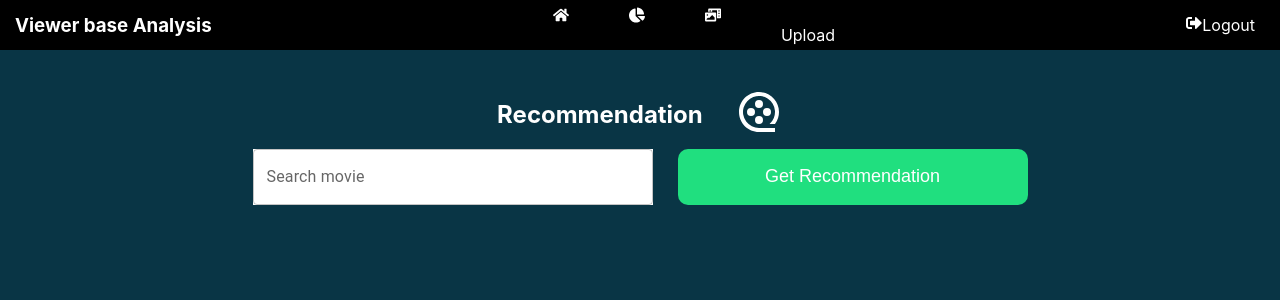
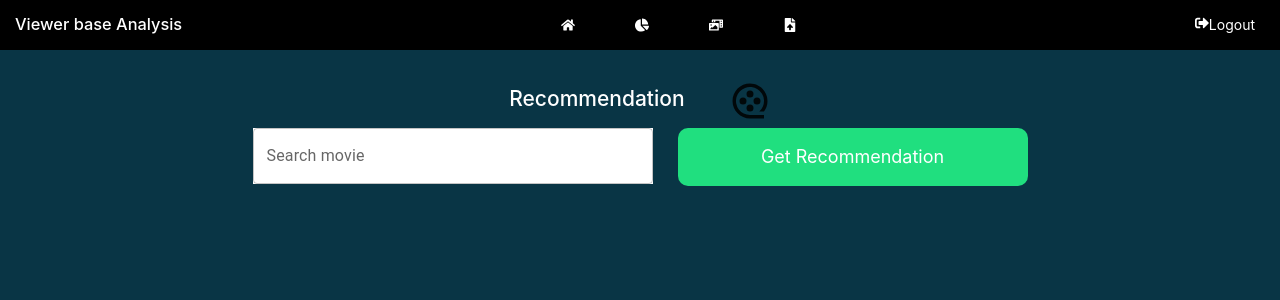
Before and after one commit to akashayyappan/react-ui, a React (Create React App) app: page /rec in a window 1280 px wide. Shown: the top 300 px of the page. Built offline with nearby package versions, Linux system fonts and the light colour scheme; sample sign-in values are in the browser's storage.

Commit message:
added upload popup, css fixes

```diff
--- a/src/App.css
+++ b/src/App.css
@@ -20,6 +20,7 @@
 
 header h3{
   margin: 0;
+  color: white;
 }
 
 header .logout{
@@ -56,6 +57,7 @@ header .logout:hover{
   flex-direction: row;
   align-items: center;
   overflow: hidden;
+  cursor: pointer;
 }
 
 .nav-item svg{
--- a/src/App.js
+++ b/src/App.js
@@ -1,26 +1,26 @@
+import 'antd/dist/antd.css';
+import { UploadOutlined } from '@ant-design/icons';
 import './App.css';
-import React, {useState} from 'react';
+import React, { useState } from 'react';
 import { Link, BrowserRouter, Routes, Route, Navigate, Outlet, useNavigate } from 'react-router-dom';
-import { Modal, Button } from 'antd';
+import { Modal, Button, Upload, Row, Col, Divider } from 'antd';
 import Home from './components/home/Home';
 import Dashboard from './components/dashboard/Dashboard';
 import Recommendation from './components/recommendation/Recommendation';
 import Login from './components/login/Login';
 import Register from './components/register/Register';
-import Popup from 'reactjs-popup';
 import 'reactjs-popup/dist/index.css';
-import { FaHome, FaChartPie, FaPhotoVideo, FaSignOutAlt,FaFileUpload } from 'react-icons/fa';
-// import { Upload } from './components/upload/Upload';
+import { FaHome, FaChartPie, FaPhotoVideo, FaSignOutAlt, FaFileUpload } from 'react-icons/fa';
 
 class App extends React.Component {
   constructor() {
     super();
     let auth = sessionStorage.getItem('auth');
-    if(!auth) auth = false;
+    if (!auth) auth = false;
     this.state = {
       isUserAuthenticated: auth,
-      setIsModalVisible:false,
-      isModalVisible:false
+      setIsModalVisible: false,
+      isModalVisible: false
     }
   }
   // const [isModalVisible, setIsModalVisible]=useState(false);
@@ -36,6 +36,17 @@ class App extends React.Component {
   render() {
     return (
       <div className="container-main">
+        <Modal title="Upload" visible={this.state.isModalVisible} onCancel={() => this.setState({ isModalVisible: false })}>
+          <Row>
+            <Col span={8}>DataSet</Col>
+            <Col span={16}><Upload maxCount={1}><Button icon={<UploadOutlined />}>Click to Upload</Button></Upload></Col>
+          </Row>
+          <Divider></Divider>
+          <Row>
+            <Col span={8}>Matrix</Col>
+            <Col span={16}><Upload maxCount={1}><Button icon={<UploadOutlined />}>Click to Upload</Button></Upload></Col>
+          </Row>
+        </Modal>
         <BrowserRouter>
           {this.state.isUserAuthenticated &&
             <div>
@@ -46,18 +57,11 @@ class App extends React.Component {
                     <li><Link to={'/home'} className="nav-item"><FaHome /><span>Home</span></Link></li>
                     <li><Link to={'/dashboard'} className="nav-item"><FaChartPie /><span>Dashboard</span></Link></li>
                     <li><Link to={'/rec'} className="nav-item"><FaPhotoVideo /><span>Recommendation</span></Link></li>
-                    <li>
-                      {/* <Link to={'/rec'} className="nav-item"><FaFileUpload /><span>Upload</span></Link> */}
-                    <FaFileUpload /><span className="nav-item" onClick={()=>this.setState({setIsModalVisible: !this.state.setIsModalVisible})}>
-                    Upload</span>
-                    <Modal title="Basic Modal" visible={this.state.setIsModalVisible} onOk={this.state.setIsModalVisible} onCancel={this.state.setIsModalVisible}>
-                    <p>Dataset</p><input type="file" />
-                    <p>Matrix</p><input type="file" />
-                    </Modal>
-                    </li>
-                    {/* <button className="nav-item"  onClick={()=>this.setState({setIsModalVisible: !this.state.setIsModalVisible})}>
-                    <FaFileUpload /><span>Upload</span>
-                    </button> */}
+                    <li><span className="nav-item" onClick={() => this.setState({ isModalVisible: true })}>
+                      <FaFileUpload />
+                      <span>Upload</span>
+                    </span></li>
+
                   </ul>
                 </div>
                 <Link to={'/login'} className="logout"><FaSignOutAlt /><span>Logout</span></Link>
@@ -73,7 +77,6 @@ class App extends React.Component {
             <Route path='/register' element={<Register />} />
             <Route path='/dashboard' element={<Dashboard />} />
             <Route path='/rec' element={<Recommendation />} />
-            {/* <Route path='/upload' element={<Upload />} /> */}
           </Routes>
         </BrowserRouter>
         <Outlet />
--- a/src/components/dashboard/Dashboard.css
+++ b/src/components/dashboard/Dashboard.css
@@ -6,16 +6,21 @@
     justify-content: space-around;
 }
 
-/* button{
-    cursor: pointer;
-    background-color: #20df7f
-}
-
-button{
+.cus-button{
     font-size: large;
     width: 350px;
     padding: 15px;
     border: none;
     border-radius: 10px;
-    background-color: #224957;
-} */
+    background-color: #20df7f;
+}
+
+.cus-button{
+    cursor: pointer;
+    background-color: #20df7f;
+    font-size: large;
+    width: 350px;
+    padding: 15px;
+    border: none;
+    border-radius: 10px;
+}
--- a/src/components/dashboard/Dashboard.js
+++ b/src/components/dashboard/Dashboard.js
@@ -5,24 +5,10 @@ class Dashboard extends React.Component {
   render() {
     return (
       <div className="container-dash">
-        <button classname="viewer">Viewer chart</button>
-        <button classname="cluster">Cluster chart</button>
-        <button classname="overall">Viewership chart</button>
+        <button className="cus-button">Viewer chart</button>
+        <button className="cus-button">Cluster chart</button>
+        <button className="cus-button">Viewership chart</button>
       </div>
-      // <div class="container">
-      //   <div class="row">
-      //     <div class="col-sm">
-      //       <button classname="viewer">Viewer chart</button>
-      //     </div>
-      //     <div class="col-sm">
-      //       <button classname="cluster">Cluster chart</button>
-      //     </div>
-      //     <div class="col-sm">
-      //       <button classname="overall">Viewership chart</button>
-      //     </div>
-      //   </div>
-      // </div>
-
     );
   }
 }
--- a/src/components/home/Home.js
+++ b/src/components/home/Home.js
@@ -6,17 +6,17 @@ class Home extends React.Component {
     onUploadHandle = () => {
         this.props.navigate("/dashboard");
     }
-    render(){
+    render() {
         return (
             <div className="container-home">
-                <input type="file" />
-                <br/><br/>
+                <input style={{ color: 'white' }} type="file" />
+                <br /><br />
                 <div className="progress-bar">
                     <div className="progress"></div>
                 </div>
-                <span>0% Completed</span>
-                <br/><br/><br/>
-                <button className="upload"  onClick={this.onUploadHandle}>View Dashboard</button>
+                <span style={{ color: 'white' }}>0% Completed</span>
+                <br /><br /><br />
+                <button className="cus-button upload" onClick={this.onUploadHandle}>View Dashboard</button>
             </div>
         );
     }
@@ -24,7 +24,7 @@ class Home extends React.Component {
 
 function WithNavigate(props) {
     const navigate = useNavigate();
-    return <Home {...props} navigate={navigate}/>
+    return <Home {...props} navigate={navigate} />
     //(...) will send a copy of props else reference pointer will be sent and all values will be changed
 }
 
--- a/src/components/login/Login.css
+++ b/src/components/login/Login.css
@@ -1,5 +1,5 @@
-*{
-    color: white;
+h1{
+    color: white !important;
 }
 
 .container{
@@ -11,13 +11,20 @@
     height: 100vh;
 }
 
-.input, button{
+.input, .cus-button{
     font-size: large;
     width: 350px;
     padding: 15px;
     border: none;
     border-radius: 10px;
+}
+
+.input{
     background-color: #224957;
+}
+
+.cus-button{
+    background-color: #20df7f;
 }
 
 .forgot-pass{
@@ -27,10 +34,6 @@
     text-decoration: none;
 }
 
-button{
-    cursor: pointer;
-    background-color: #1A73E8
-}
 
 .container *{
     margin: 15px 0;
--- a/src/components/login/Login.js
+++ b/src/components/login/Login.js
@@ -4,13 +4,13 @@ import { useNavigate } from 'react-router';
 
 class Login extends React.Component {
 
-    componentWillMount(){
-        sessionStorage.setItem('auth',false);
+    componentWillMount() {
+        sessionStorage.setItem('auth', false);
         this.props.onLogin(false);
     }
 
     onLoginHandle = () => {
-        sessionStorage.setItem('auth',true);
+        sessionStorage.setItem('auth', true);
         this.props.onLogin(true);
         this.props.navigate("/home");
     }
@@ -23,11 +23,11 @@ class Login extends React.Component {
                 <input className="input" type="text" placeholder="Username" />
                 <input className="input" type="password" placeholder="Password" />
                 <a href="" className="forgot-pass">Forgot Password?</a>
-                <button onClick={this.onLoginHandle}>Login</button>
+                <button className="cus-button" onClick={this.onLoginHandle}>Login</button>
                 <div></div>
                 <div className="register">
                     <a href="">Not an existing user?</a>
-                    <button className="register-btn" onClick={() => this.props.navigate("/register")}>Register</button>
+                    <button className="register-btn cus-button" onClick={() => this.props.navigate("/register")}>Register</button>
                 </div>
             </div>
         );
@@ -36,7 +36,7 @@ class Login extends React.Component {
 
 function WithNavigate(props) {
     const navigate = useNavigate();
-    return <Login {...props} navigate={navigate}/>
+    return <Login {...props} navigate={navigate} />
     //(...) will send a copy of props else reference pointer will be sent and all values will be changed
 }
 
--- a/src/components/recommendation/Recommendation.css
+++ b/src/components/recommendation/Recommendation.css
@@ -4,6 +4,10 @@
     flex-direction: column;
     justify-content: center;
     align-items: center;
+}
+
+h2{
+    color: white;
 }
 
 .title{
@@ -33,3 +37,12 @@
     width: 30%;
     height: 30%;
 }
+
+.cus-button{
+    font-size: large;
+    width: 350px;
+    padding: 15px;
+    border: none;
+    border-radius: 10px;
+    background-color: #224957;
+}
--- a/src/components/recommendation/Recommendation.js
+++ b/src/components/recommendation/Recommendation.js
@@ -14,7 +14,7 @@ class Recommendation extends React.Component {
         <div className="search">
           <TextField style={{ width: "400px" }} id="outlined-basic"
             variant="outlined" label="Search movie" />
-          <button>Get Recommendation</button>
+          <button className="cus-button">Get Recommendation</button>
         </div>
       </div >
       // <div class="container">
--- a/src/components/register/Register.css
+++ b/src/components/register/Register.css
@@ -1,4 +1,4 @@
-*{
+h1{
     color: white;
 }
 
@@ -11,25 +11,30 @@
     height: 100vh;
 }
 
-.input, button{
+.input, .cus-button{
     font-size: large;
     width: 350px;
     padding: 15px;
     border: none;
     border-radius: 10px;
+}
+
+
+.input{
     background-color: #224957;
 }
+
+.cus-button{
+    color: white;
+    background-color: #20df7f;
+}
+
 
 .forgot-pass{
     width: 350px;
     text-align: right;
     color: #20df7f;
     text-decoration: none;
-}
-
-button{
-    cursor: pointer;
-    background-color: #20df7f
 }
 
 .container *{
--- a/src/components/register/Register.js
+++ b/src/components/register/Register.js
@@ -3,18 +3,18 @@ import React from 'react';
 import { useNavigate } from 'react-router-dom';
 
 class Register extends React.Component {
-    render(){
+    render() {
         return (
             <div className="container">
                 <h1>Register</h1>
                 <input className="input" type="text" placeholder="Full Name" />
                 <input className="input" type="text" placeholder="Email" />
                 <input className="input" type="password" placeholder="Password" />
-                <button>Register</button>
+                <button className="cus-button">Register</button>
                 <div></div>
                 <div className="register">
                     <a href="">Already an existing user?</a>
-                    <button className="register-btn" onClick={() => this.props.navigate("/login")}>Login</button>
+                    <button className="register-btn cus-button" onClick={() => this.props.navigate("/login")}>Login</button>
                 </div>
             </div>
         );
@@ -23,7 +23,7 @@ class Register extends React.Component {
 
 function WithNavigate(props) {
     const navigate = useNavigate();
-    return <Register {...props} navigate={navigate}/>
+    return <Register {...props} navigate={navigate} />
 }
 
 export default WithNavigate;
```
Also changed, not shown: 1 other file (tests, documents, lock files or other folders).
